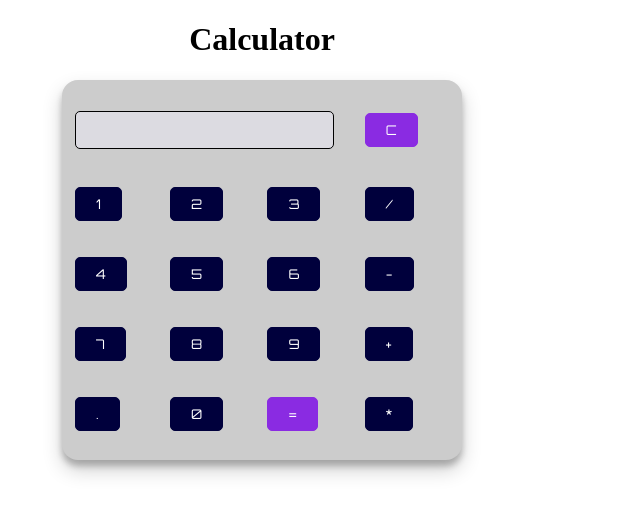
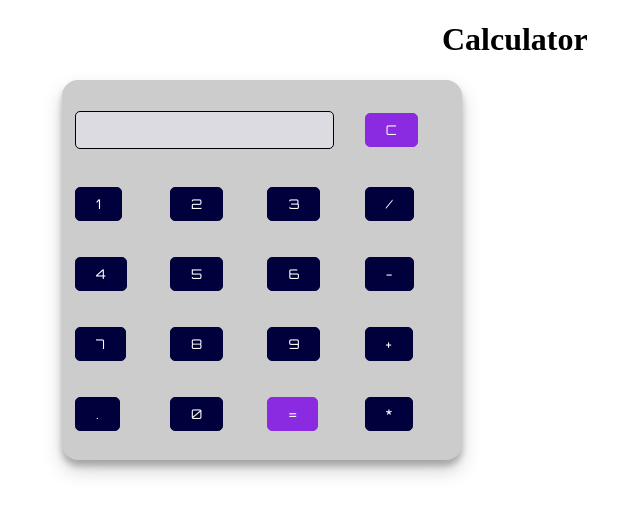
Before and after one commit to christejab07/calculator, a plain HTML site: page index.html in a window 1280 px wide. Shown: the whole page, without its empty margins (378-1018 px from the left). Drawn offline with Linux system fonts and the light colour scheme.

Commit message:
Update styles.css

```diff
--- a/styles.css
+++ b/styles.css
@@ -11,6 +11,7 @@
 }
 h1{
     text-align: center;
+    margin-left: 40%;
 }
 .display-box {
     font-family: 'Orbitron', sans-serif;
```
